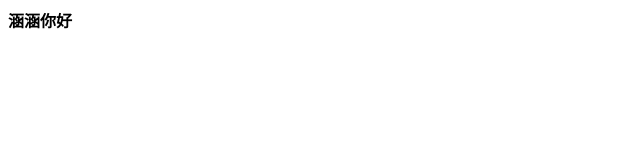
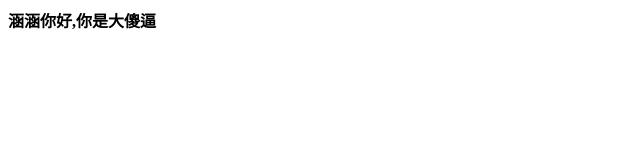
Before and after one commit to Co3c/Co3c.github.io, a plain HTML site: page index.html in a window 1280 px wide. Shown: the whole page, without its empty margins (0-640 px from the left). Drawn offline with Linux system fonts and the light colour scheme.

Commit message:
Update index.html

```diff
--- a/index.html
+++ b/index.html
@@ -9,7 +9,7 @@
 </head>
 
 <body>
-    <strong>涵涵你好</strong>
+    <strong>涵涵你好,你是大傻逼</strong>
 </body>
 
 </html>
```
